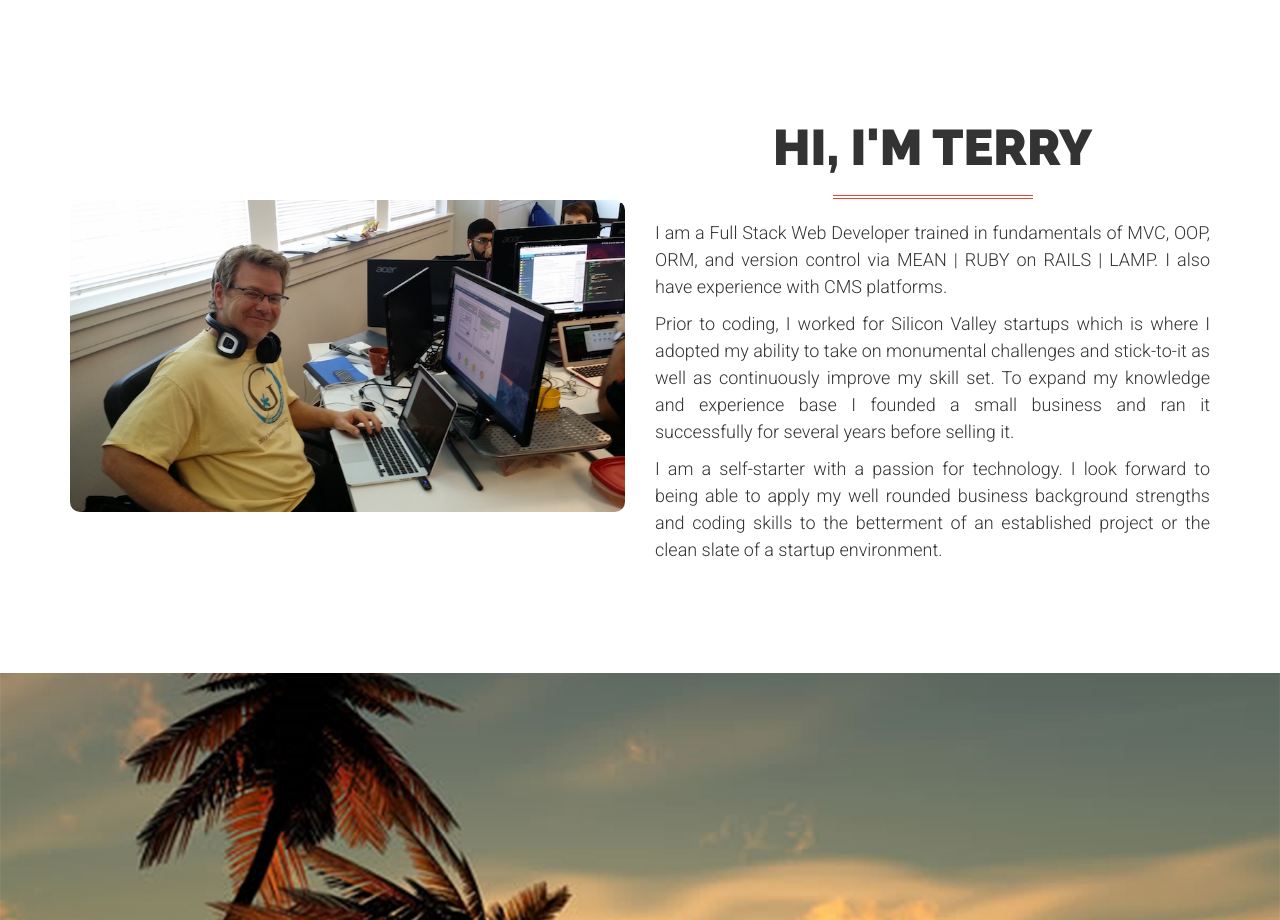
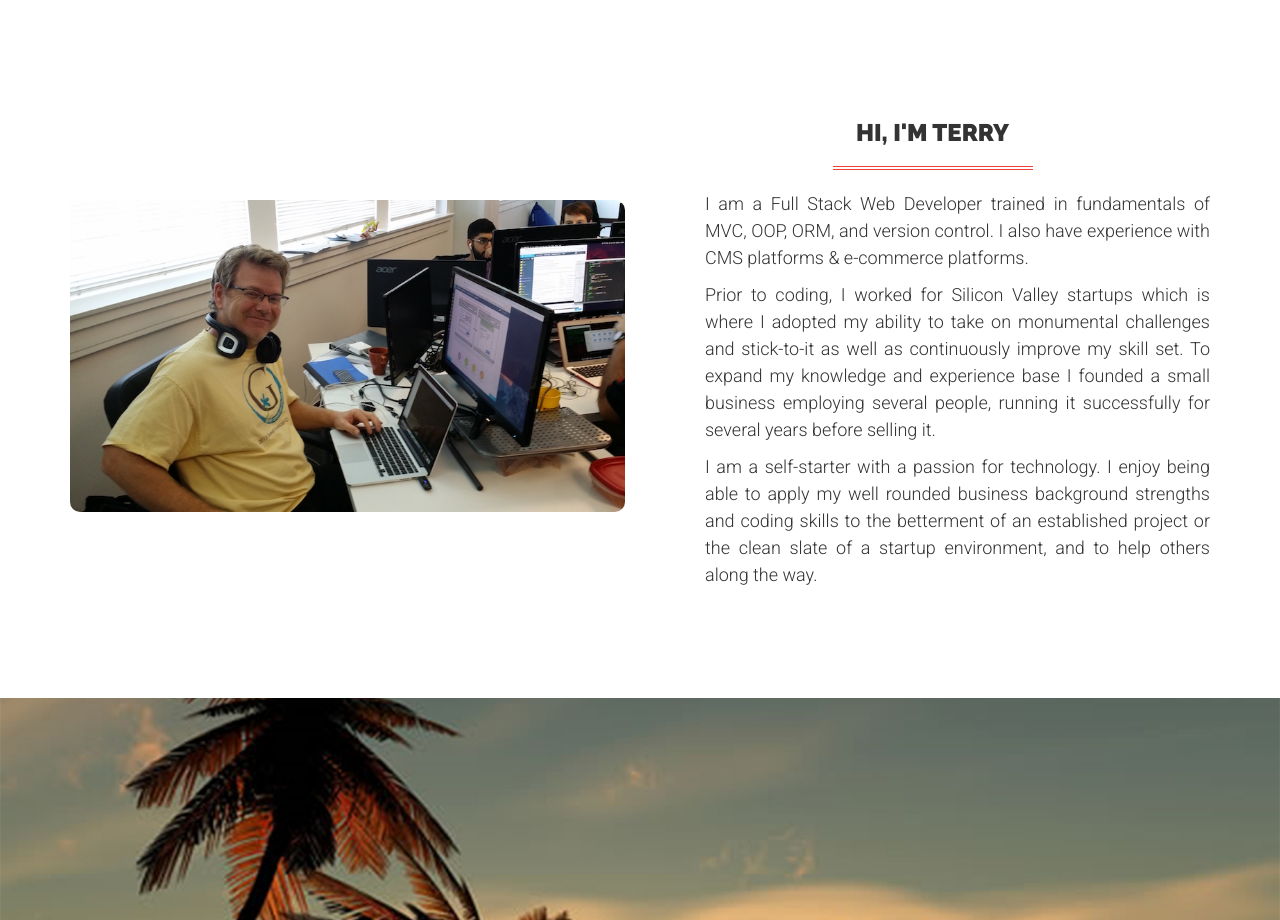
Before and after one commit to ntxtthomas/github.io, a website: page index.html in a window 1280 px wide. Shown: the part 800-1720 px from the top of the page. Drawn offline with nearby package versions, Linux system fonts and the light colour scheme.

```diff
--- a/css/bonus.css
+++ b/css/bonus.css
@@ -40,6 +40,9 @@
     margin-top: 100px;
     border-radius: 10px;
 }
+    .me_text {
+        margin-left: 50px;
+    }
 
 
 .tech_summary ul {
--- a/index.html
+++ b/index.html
@@ -164,14 +164,14 @@
                     <img src="img/creative/about.jpg" class="img-responsive me" alt="">
                 </div>
                 <div class="col-md-6 text-center">
-                    <h2>Hi, I'm Terry</h2>
+                    <h3>Hi, I'm Terry</h3>
                     <hr class="colored">
                     <div class="me_text text-justify">
-                        <p>I am a Full Stack Web Developer trained in fundamentals of MVC, OOP, ORM, and version control via MEAN | RUBY on RAILS | LAMP. I also have experience with CMS platforms.</p>
+                        <p>I am a Full Stack Web Developer trained in fundamentals of MVC, OOP, ORM, and version control. I also have experience with CMS platforms & e-commerce platforms.</p>
 
-                        <p>Prior to coding, I worked for Silicon Valley startups which is where I adopted my ability to take on monumental challenges and stick-to-it as well as continuously improve my skill set. To expand my knowledge and experience base I founded a small business and ran it successfully for several years before selling it.</p>
+                        <p>Prior to coding, I worked for Silicon Valley startups which is where I adopted my ability to take on monumental challenges and stick-to-it as well as continuously improve my skill set. To expand my knowledge and experience base I founded a small business employing several people, running it successfully for several years before selling it.</p>
 
-                        <p>I am a self-starter with a passion for technology. I look forward to being able to apply my well rounded business background strengths and coding skills to the betterment of an established project or the clean slate of a startup environment.</p>
+                        <p>I am a self-starter with a passion for technology. I enjoy being able to apply my well rounded business background strengths and coding skills to the betterment of an established project or the clean slate of a startup environment, and to help others along the way.</p>
                     </div>
                 </div>
             </div>
```
